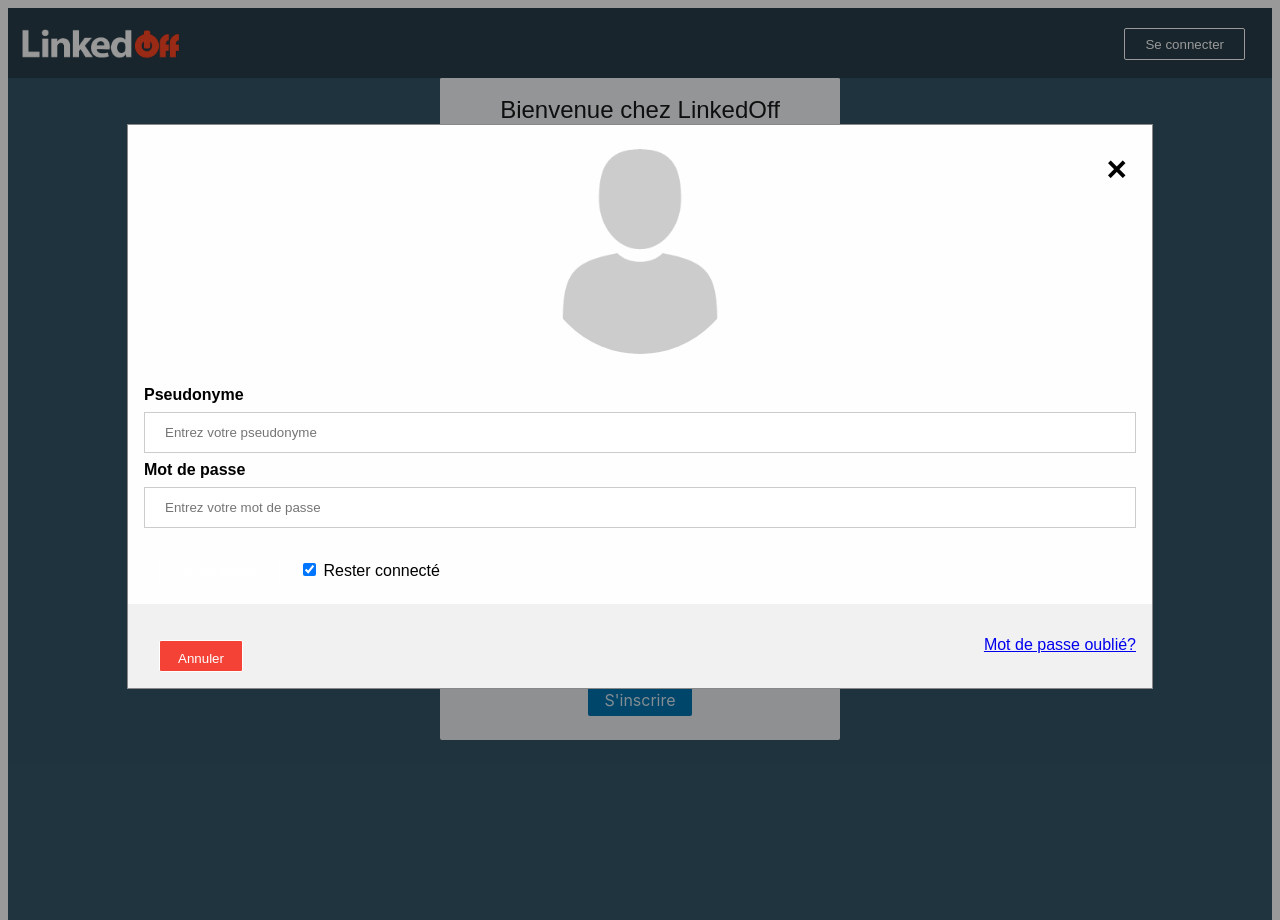
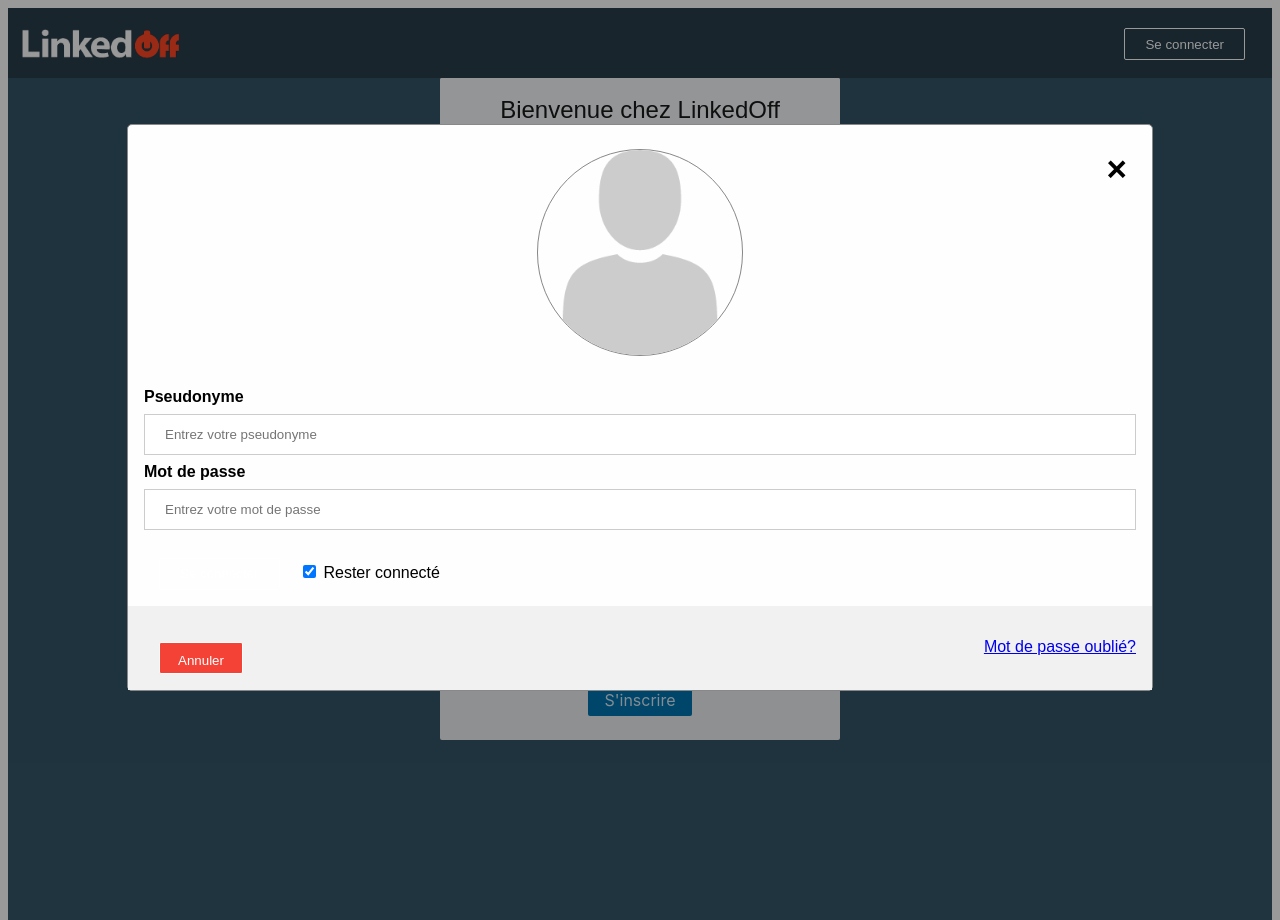
Before and after one commit to RiccardiLd/ProjetPiscine, a PHP site: page /login-page.html in a window 1280 px wide, after a click on "Se connecter". Run offline with PHP 8.4, Linux system fonts and the light colour scheme.

Commit message:
Esthétique de la page de login

```diff
--- a/frontend/login.css
+++ b/frontend/login.css
@@ -45,6 +45,7 @@ button:hover {
 
 img.avatar {
     width: 20%;
+    border: 1px solid #888;
     border-radius: 50%;
 }
 
@@ -76,6 +77,7 @@ span.psw {
 .modal-content {
     background-color: #fefefe;
     margin: 5% auto 15% auto; /* 5% from the top, 15% from the bottom and centered */
+    border-radius: 5px;
     border: 1px solid #888;
     width: 80%; /* Could be more or less, depending on screen size */
 }
```
